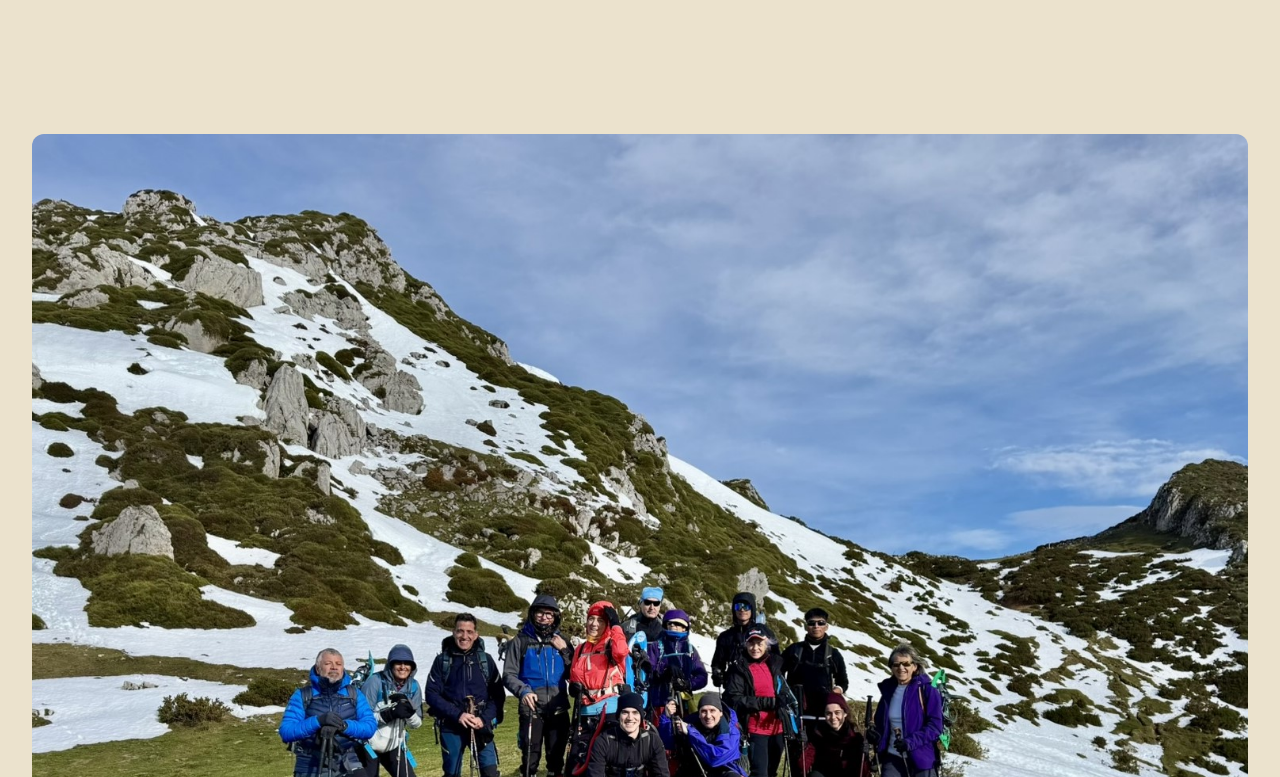
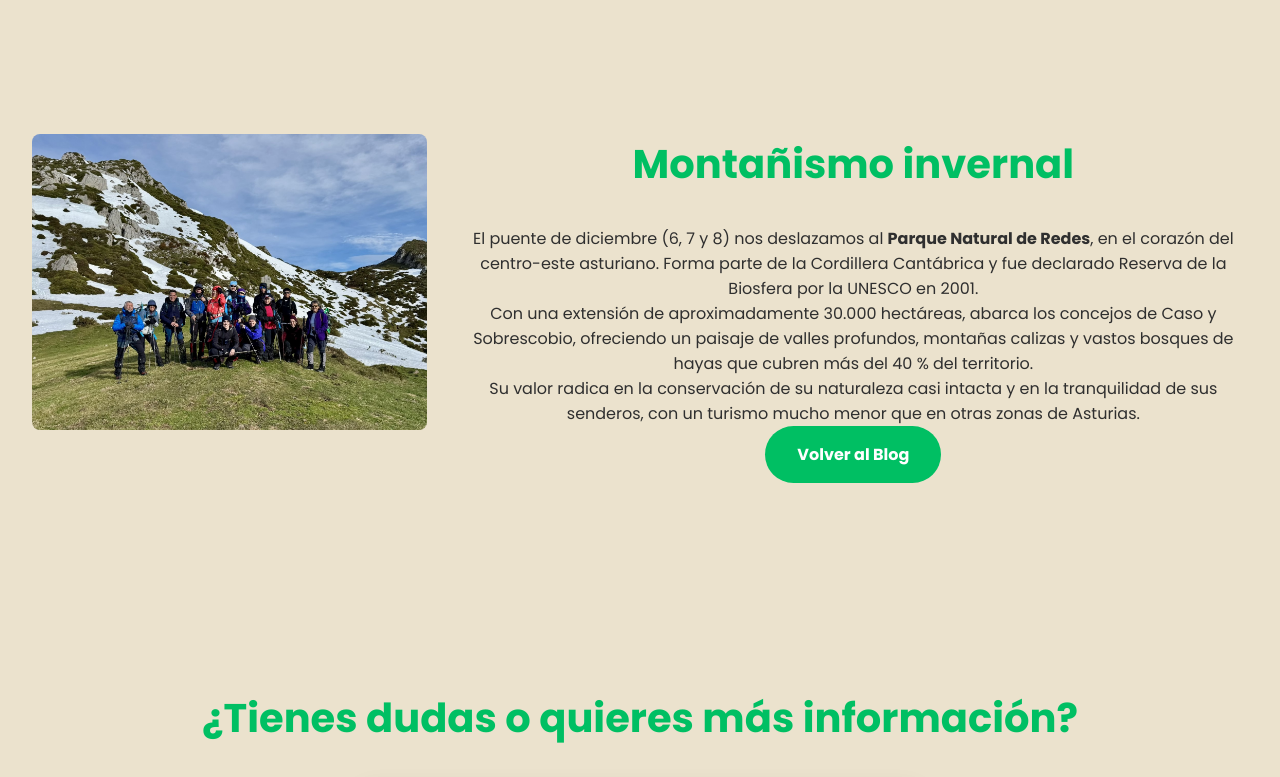
Before and after one commit to galenat/galenat, a plain HTML site: page blog/galenat-montañismo-redes-2025.html in a window 1280 px wide. Shown: the part 800-1577 px from the top of the page. Drawn offline with Linux system fonts and the light colour scheme.

Commit message:
Update galenat-montañismo-redes-2025.html

```diff
--- a/blog/galenat-montañismo-redes-2025.html
+++ b/blog/galenat-montañismo-redes-2025.html
@@ -4,11 +4,50 @@
 <meta charset="UTF-8">
 <meta name="viewport" content="width=device-width, initial-scale=1.0">
 <title>GALENAT</title>
+
 <link rel="stylesheet" href="../css/style.css">
 <link rel="icon" href="../favicon/favicon.ico">
 <link href="https://fonts.googleapis.com/css2?family=Poppins:wght@400;600;700&display=swap" rel="stylesheet">
 <link rel="stylesheet" href="https://cdnjs.cloudflare.com/ajax/libs/font-awesome/6.5.0/css/all.min.css">
+
+<!-- CORRECCIÓN IMAGEN PRODUCTO -->
+<style>
+.producto-container {
+  display: flex;
+  gap: 2rem;
+  align-items: flex-start;
+  flex-wrap: wrap;
+}
+
+.producto-imagen {
+  flex: 1;
+  max-width: 500px;
+}
+
+.producto-imagen img {
+  width: 100%;
+  height: auto;
+  display: block;
+  border-radius: 8px;
+}
+
+.producto-info {
+  flex: 2;
+}
+
+/* Mobile */
+@media (max-width: 768px) {
+  .producto-container {
+    flex-direction: column;
+  }
+
+  .producto-imagen {
+    max-width: 100%;
+  }
+}
+</style>
 </head>
+
 <body>
 
 <!-- MENÚ -->
@@ -44,22 +83,28 @@
 <!-- DETALLES DEL PRODUCTO -->
 <section id="detalle" class="seccion producto-detalle">
   <div class="producto-container">
+
     <div class="producto-imagen">
-      <img src="../img/galenat-montañismo-redes-2025.jpg" alt="galenat-montañismo-redes-2025">
+      <img
+        src="../img/galenat-montañismo-redes-2025.jpg"
+        alt="Montañismo invernal en el Parque Natural de Redes"
+        loading="lazy"
+      >
     </div>
 
     <div class="producto-info">
       <h2>Montañismo invernal</h2>
+
       <p>El puente de diciembre (6, 7 y 8) nos deslazamos al
         <strong>Parque Natural de Redes</strong>, en el corazón del centro-este asturiano. Forma parte de la Cordillera Cantábrica y fue declarado Reserva de la Biosfera por la UNESCO en 2001.</p>
 
-      <p>Con una extensión de aproximadamente 30.000 hectáreas, abarca los concejos de Caso y Sobrescobio, ofreciendo un paisaje de valles profundos, montañas calizas y vastos bosques de hayas que cubren más del 40 % del territorio. Redes es uno de los últimos refugios del urogallo cantábrico y también alberga poblaciones relativamente abundantes de oso pardo.</p>
+      <p>Con una extensión de aproximadamente 30.000 hectáreas, abarca los concejos de Caso y Sobrescobio, ofreciendo un paisaje de valles profundos, montañas calizas y vastos bosques de hayas que cubren más del 40 % del territorio.</p>
 
-      <p>Su valor radica en la conservación de su naturaleza casi intacta y en la tranquilidad de sus senderos, con un turismo mucho menor que en otras zonas de Asturias, permitiendo disfrutar de una experiencia natural auténtica y preservada.</p>
+      <p>Su valor radica en la conservación de su naturaleza casi intacta y en la tranquilidad de sus senderos, con un turismo mucho menor que en otras zonas de Asturias.</p>
 
-      <!-- BOTÓN CORREGIDO -->
       <a href="https://galenat.com/#blog" class="cta-button">Volver al Blog</a>
     </div>
+
   </div>
 </section>
 
```
